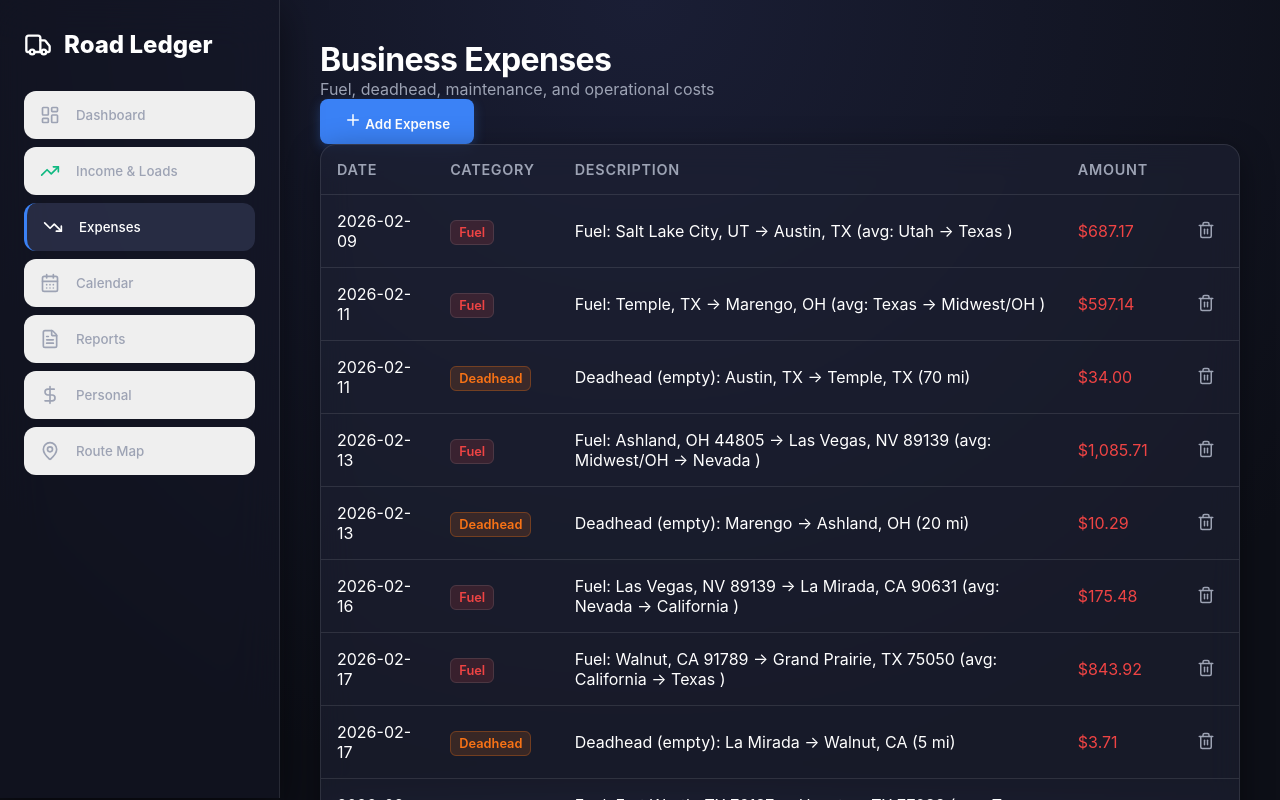
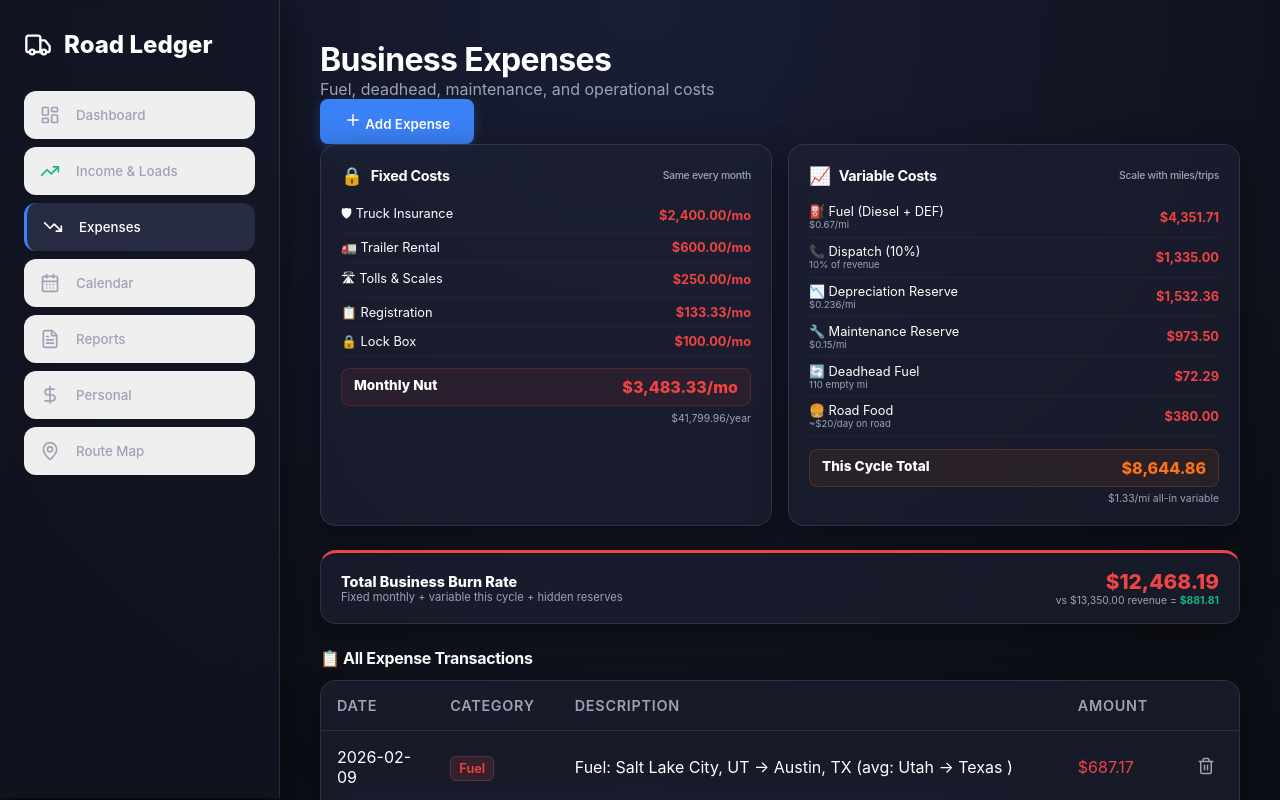
Before and after one commit to Chinadoc/Truck-tracker, a React (Vite) app: page / in a window 1280 px wide. Both pictures are taken after a click on the button "Expenses". Shown: the top 800 px of the page. Built offline with nearby package versions, Linux system fonts and the light colour scheme.

Commit message:
Add fixed vs variable expense breakdown to Expenses tab

```diff
--- a/src/App.tsx
+++ b/src/App.tsx
@@ -951,10 +951,92 @@ function App() {
         {/* ====== EXPENSES ====== */}
         {activeTab === 'expenses' && (
           <div className="animate-fade-in">
-            <header className="mb-8 flex justify-between items-center flex-wrap gap-4">
+            <header className="mb-6 flex justify-between items-center flex-wrap gap-4">
               <div><h1 className="text-3xl font-bold">Business Expenses</h1><p className="text-secondary mt-2">Fuel, deadhead, maintenance, and operational costs</p></div>
               <button className="btn-primary flex items-center gap-2" onClick={() => setIsExpenseModalOpen(true)}><Plus size={18} /> Add Expense</button>
             </header>
+
+            {/* Fixed vs Variable Breakdown */}
+            {(() => {
+              const fixedItems = [
+                { name: 'Truck Insurance', monthly: 2400, icon: '🛡' },
+                { name: 'Trailer Rental', monthly: 600, icon: '🚛' },
+                { name: 'Tolls & Scales', monthly: 250, icon: '🛣' },
+                { name: 'Registration', monthly: Math.round(1600 / 12 * 100) / 100, icon: '📋' },
+                { name: 'Lock Box', monthly: 100, icon: '🔒' },
+              ];
+              const totalFixed = fixedItems.reduce((s, f) => s + f.monthly, 0);
+
+              const variableItems = [
+                { name: 'Fuel (Diesel + DEF)', amount: analysis.trackedFuelCost, rate: `$${(analysis.trackedFuelCost / Math.max(1, totalMiles)).toFixed(2)}/mi`, icon: '⛽' },
+                { name: 'Dispatch (10%)', amount: totalIncome * 0.10, rate: '10% of revenue', icon: '📞' },
+                { name: 'Depreciation Reserve', amount: analysis.vehicleDepreciation, rate: `$${CASCADIA_DEPR_RATE.toFixed(3)}/mi`, icon: '📉' },
+                { name: 'Maintenance Reserve', amount: analysis.maintReserve, rate: `$${CASCADIA_MAINT_RESERVE.toFixed(2)}/mi`, icon: '🔧' },
+                { name: 'Deadhead Fuel', amount: expenses.filter(e => e.category === 'Deadhead').reduce((s, e) => s + e.amount, 0), rate: `${totalDeadhead} empty mi`, icon: '🔄' },
+                { name: 'Road Food', amount: expenses.filter(e => e.category === 'Food').reduce((s, e) => s + e.amount, 0), rate: '~$20/day on road', icon: '🍔' },
+              ];
+              const totalVariable = variableItems.reduce((s, v) => s + v.amount, 0);
+
+              return (
+                <div style={{ display: 'grid', gridTemplateColumns: '1fr 1fr', gap: '1rem', marginBottom: '1.5rem' }}>
+
+                  {/* Fixed */}
+                  <div className="glass-panel" style={{ padding: '1.25rem' }}>
+                    <h3 style={{ fontSize: '0.9rem', fontWeight: 700, marginBottom: '0.75rem', display: 'flex', alignItems: 'center', gap: '0.5rem' }}>
+                      <span style={{ fontSize: '1.1rem' }}>🔒</span> Fixed Costs
+                      <span className="text-secondary" style={{ fontSize: '0.65rem', fontWeight: 500, marginLeft: 'auto' }}>Same every month</span>
+                    </h3>
+                    {fixedItems.map((f, i) => (
+                      <div key={i} style={{ display: 'flex', justifyContent: 'space-between', alignItems: 'center', padding: '0.4rem 0', borderBottom: '1px solid rgba(255,255,255,0.04)', fontSize: '0.8rem' }}>
+                        <span>{f.icon} {f.name}</span>
+                        <span className="text-danger" style={{ fontWeight: 700 }}>{formatCurrency(f.monthly)}/mo</span>
+                      </div>
+                    ))}
+                    <div style={{ display: 'flex', justifyContent: 'space-between', marginTop: '0.75rem', padding: '0.5rem 0.75rem', background: 'rgba(239,68,68,0.08)', borderRadius: '8px', border: '1px solid rgba(239,68,68,0.2)' }}>
+                      <span style={{ fontWeight: 800, fontSize: '0.85rem' }}>Monthly Nut</span>
+                      <span className="text-danger" style={{ fontWeight: 800, fontSize: '1rem' }}>{formatCurrency(totalFixed)}/mo</span>
+                    </div>
+                    <div className="text-secondary" style={{ fontSize: '0.65rem', marginTop: '0.35rem', textAlign: 'right' }}>{formatCurrency(totalFixed * 12)}/year</div>
+                  </div>
+
+                  {/* Variable */}
+                  <div className="glass-panel" style={{ padding: '1.25rem' }}>
+                    <h3 style={{ fontSize: '0.9rem', fontWeight: 700, marginBottom: '0.75rem', display: 'flex', alignItems: 'center', gap: '0.5rem' }}>
+                      <span style={{ fontSize: '1.1rem' }}>📈</span> Variable Costs
+                      <span className="text-secondary" style={{ fontSize: '0.65rem', fontWeight: 500, marginLeft: 'auto' }}>Scale with miles/trips</span>
+                    </h3>
+                    {variableItems.map((v, i) => (
+                      <div key={i} style={{ display: 'flex', justifyContent: 'space-between', alignItems: 'center', padding: '0.4rem 0', borderBottom: '1px solid rgba(255,255,255,0.04)', fontSize: '0.8rem' }}>
+                        <span style={{ display: 'flex', flexDirection: 'column' }}>
+                          <span>{v.icon} {v.name}</span>
+                          <span className="text-secondary" style={{ fontSize: '0.6rem' }}>{v.rate}</span>
+                        </span>
+                        <span className="text-danger" style={{ fontWeight: 700 }}>{formatCurrency(v.amount)}</span>
+                      </div>
+                    ))}
+                    <div style={{ display: 'flex', justifyContent: 'space-between', marginTop: '0.75rem', padding: '0.5rem 0.75rem', background: 'rgba(249,115,22,0.08)', borderRadius: '8px', border: '1px solid rgba(249,115,22,0.2)' }}>
+                      <span style={{ fontWeight: 800, fontSize: '0.85rem' }}>This Cycle Total</span>
+                      <span style={{ fontWeight: 800, fontSize: '1rem', color: '#f97316' }}>{formatCurrency(totalVariable)}</span>
+                    </div>
+                    <div className="text-secondary" style={{ fontSize: '0.65rem', marginTop: '0.35rem', textAlign: 'right' }}>{formatCurrency(totalVariable / Math.max(1, totalMiles))}/mi all-in variable</div>
+                  </div>
+                </div>
+              );
+            })()}
+
+            {/* Total Burn Rate Summary */}
+            <div className="glass-panel" style={{ padding: '1rem 1.25rem', marginBottom: '1.5rem', display: 'flex', justifyContent: 'space-between', alignItems: 'center', flexWrap: 'wrap', gap: '0.75rem', borderTop: '3px solid var(--danger)' }}>
+              <div>
+                <div style={{ fontWeight: 800, fontSize: '0.9rem' }}>Total Business Burn Rate</div>
+                <div className="text-secondary" style={{ fontSize: '0.7rem' }}>Fixed monthly + variable this cycle + hidden reserves</div>
+              </div>
+              <div style={{ textAlign: 'right' }}>
+                <div className="text-danger" style={{ fontWeight: 800, fontSize: '1.3rem' }}>{formatCurrency(totalExpenses + analysis.totalHiddenCosts)}</div>
+                <div className="text-secondary" style={{ fontSize: '0.65rem' }}>vs {formatCurrency(totalIncome)} revenue = <span style={{ color: totalIncome > totalExpenses + analysis.totalHiddenCosts ? 'var(--success)' : 'var(--danger)', fontWeight: 700 }}>{formatCurrency(totalIncome - totalExpenses - analysis.totalHiddenCosts)}</span></div>
+              </div>
+            </div>
+
+            <h3 style={{ fontSize: '1rem', fontWeight: 700, marginBottom: '0.75rem' }}>📋 All Expense Transactions</h3>
             <div className="glass-panel p-0 overflow-hidden">
               <div className="table-container">
                 {expenses.length > 0 ? (
```
